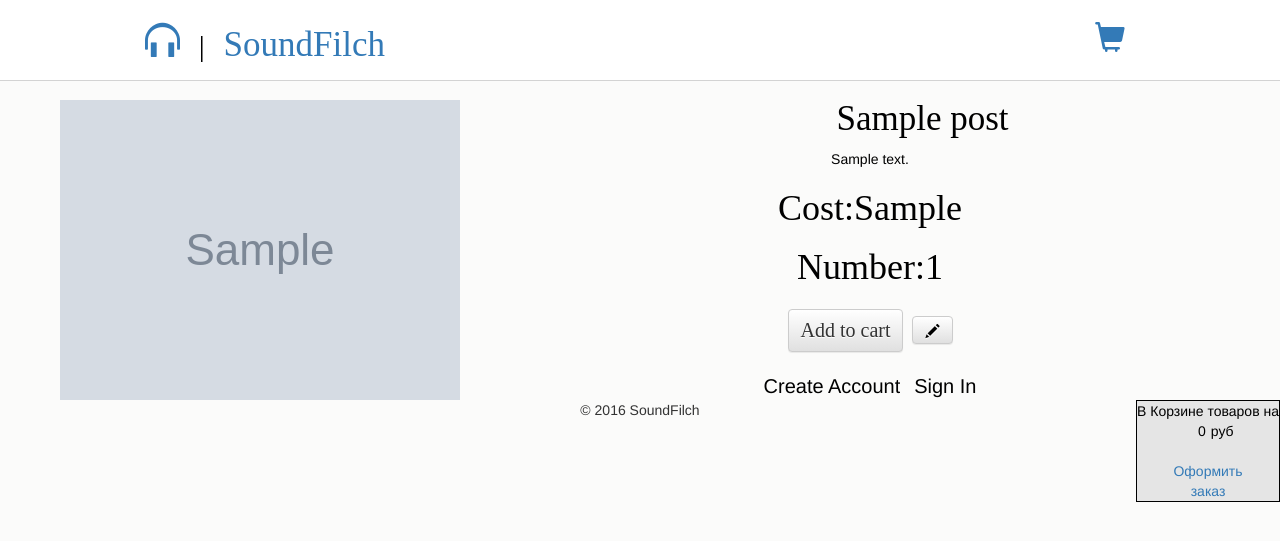
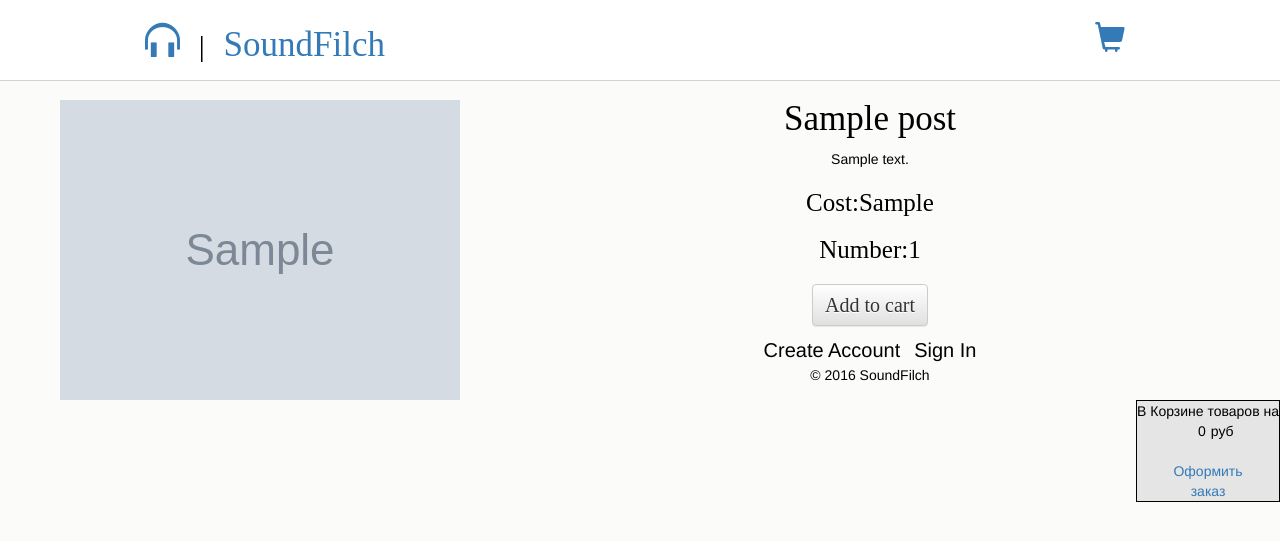
Before and after one commit to feelemon/OnlineMagazine, a Django app: page /post/1/ in a window 1280 px wide. Shown: the top 541 px of the page. Run offline with Django 3.2, Linux system fonts and the light colour scheme; tables that the repository leaves empty hold one stand-in row (values such as "Sample post"); grey boxes marked "Sample" are stand-in pictures; parts of the project's set-up code (start-up, migrations or seed data) failed here and were passed over; some libraries are stand-ins or nearby versions.

Commit message:
report-23.06.16

```diff
--- a/magazine/static/css/magazine.css
+++ b/magazine/static/css/magazine.css
@@ -31,8 +31,16 @@ h1, h2, h3, h4 {
     font-size: 40px;
 }
 
+.name1 {
+    margin-left: 105px;
+    text-decoration: none;
+    font-size: 35px;
+    font-family: "Billabong";
+    color: black;
+}
+
 .name {
-    margin-left: 105px;
+    /*margin-left: 105px;*/
     text-decoration: none;
     font-size: 35px;
     font-family: "Billabong";
@@ -264,13 +272,20 @@ h1, h2, h3, h4 {
 
 .tsvet {
     /*background-color: gold;*/
+    margin-top: 25px;
+    margin-bottom: 25px;
 }
 
 .backet .row img, .backet .row .name, .backet .row .price, .backet .row .delete {
     display: inline-block;
     vertical-align: middle;
     width: 30%;
-    font-size: 14px;
+    font-size: 25px;
+}
+
+.text {
+    margin-left: 25px;
+    margin-right: 25px;
 }
 .backet .row img {
     max-height: 100px;
--- a/magazine/static/js/mapbasics.js
+++ b/magazine/static/js/mapbasics.js
@@ -4,11 +4,11 @@
 
         function init(){
             myMap = new ymaps.Map("map", {
-                center: [55.76, 37.64],
-                zoom: 7
+               center: [55.87513027, 38.7936151],
+                zoom: 9
             });
 
-            myPlacemark = new ymaps.Placemark([55.76, 37.64], {
+            myPlacemark = new ymaps.Placemark([55.87, 38.79], {
                 hintContent: 'Москва!',
                 balloonContent: 'Столица России'
             });
--- /dev/null
+++ b/magazine/static/js/spisok.js
@@ -0,0 +1,5 @@
+/**
+ * Created by Feelemon on 23.06.16.
+ */
+
+spisok = [];
--- a/magazine/templates/magazine/base.html
+++ b/magazine/templates/magazine/base.html
@@ -18,6 +18,7 @@
 {#<script type="text/javascript" src="http://yoursite.ru/js/jquery.cookie.js"></script>#}
     <script src="https://code.jquery.com/jquery-2.1.4.min.js"></script>
     <script src="{% static 'js/jquery.cookie.js' %}"></script>
+    <script src="{% static 'js/spisok.js' %}"></script>
 {#    <script src="https://ajax.googleapis.com/ajax/libs/jquery/1.11.3/jquery.min.js"></script> <!-- Библиотека jQuery -->#}
 
 
@@ -25,7 +26,7 @@
 <body>
 <div class="page-header">
     <a class="top-menu">
-        <div class="name">
+        <div class="name1">
             <span class="icon"><a class="glyphicon glyphicon-headphones" href="/"></a> </span>
             <span style='padding-left:10px;'></span>
             <span class="slash">|</span>
--- a/magazine/templates/magazine/locus.html
+++ b/magazine/templates/magazine/locus.html
@@ -13,11 +13,11 @@
     <div id="map" class="focus" style=" height: 400px"></div>
     <p style="margin-left: 15px; margin-right: 15px">SoundFilch is the world’s leading social sound platform where anyone can create sounds and share them everywhere.
 
-Recording and uploading sounds to SoundCloud lets people easily share them privately with their friends or publicly to blogs, sites and social networks.
+Recording and uploading sounds to SoundFilch lets people easily share them privately with their friends or publicly to blogs, sites and social networks.
 
 It takes just a click to share sounds to Twitter, Tumblr, Facebook and Foursquare.
 
-SoundCloud can be accessed anywhere using the official iPhone and Android apps, as well as hundreds of creation and sharing apps built on the SoundCloud platform.
+SoundFilch can be accessed anywhere using the official iPhone and Android apps, as well as hundreds of creation and sharing apps built on the SoundFilch platform.
 
 Don't have a free account yet?</p>
     </body>
--- a/magazine/templates/magazine/post_detail.html
+++ b/magazine/templates/magazine/post_detail.html
@@ -11,24 +11,24 @@
         {#            {% if post.published_date %}#}
 
         {#            {% endif %}#}
-
-        <h1><span class="name"> {{ post.title }}</span></h1>
-        <p>{{ post.text|linebreaks }}</p>
+        <div class="fix">
+        <h1 style="text-align: center"><span class="name"> {{ post.title }}</span></h1>
+        <span class="text">{{ post.text|linebreaks }}</span>
         {% if post.cost != '0' %}
              <div class="cart"> В Корзине товаров на <span class="sum"> 0 </span><br>
         <a class="oformit" onclick="ShowMoney()">Оформить заказ</a> </div>
-        <h1>Cost:<span class="value">{{post.cost}}</span></h1>
-        <h1>Number:<span class="col">{{post.number}}</span></h1>
+        <h1 style="font-size: 25px">Cost:<span class="value">{{post.cost}}</span></h1>
+        <h1 style="font-size: 25px">Number:<span class="col">{{post.number}}</span></h1>
         <h1 align="center">
 {#            <a id = "post{{ post.author.id }}" class="btn btn-default" href="{% url 'cart' %}"><span class="glyphicon glyphicon-download"></span></a>#}
             <a href="#" class="buy"> <div class="btn btn-default"> <span style="font-family: 'Billabong'; font-size: 20px"> Add to cart </span></div></a>
-            <a class="btn btn-default" href="{% url 'post_edit' pk=post.pk %}"><span
-                    class="glyphicon glyphicon-pencil"></span></a>
+{#            <a class="btn btn-default" href="{% url 'post_edit' pk=post.pk %}"><span#}
+{#                    class="glyphicon glyphicon-pencil"></span></a>#}
 
             {% else %}
             <h1> Sold Out </h1>
-            <a class="btn btn-default" href="{% url 'post_edit' pk=post.pk %}"><span
-                    class="glyphicon glyphicon-pencil"></span></a>
+{#            <a class="btn btn-default" href="{% url 'post_edit' pk=post.pk %}"><span#}
+{#                    class="glyphicon glyphicon-pencil"></span></a>#}
         </h1>
 {#        <div class="date">#}
 {#            {{ post.published_date }}#}
@@ -69,6 +69,7 @@
 {#            var col = $('.col').text();#}
             $.each(json, function(index, value) {
                 sum = sum + parseInt(value['price']);
+{#                spisok = spisok.append(String(value['name']));#}
 {#                col = col - 1;#}
             });
             $('.cart .sum').text(parseInt(sum));
```
Also changed, not shown: magazine/templates/magazine/backet.html (+9 -3 lines), magazine/templates/magazine/payment.html (+30 -2 lines), magazine/views.py (+8 -0 lines).
